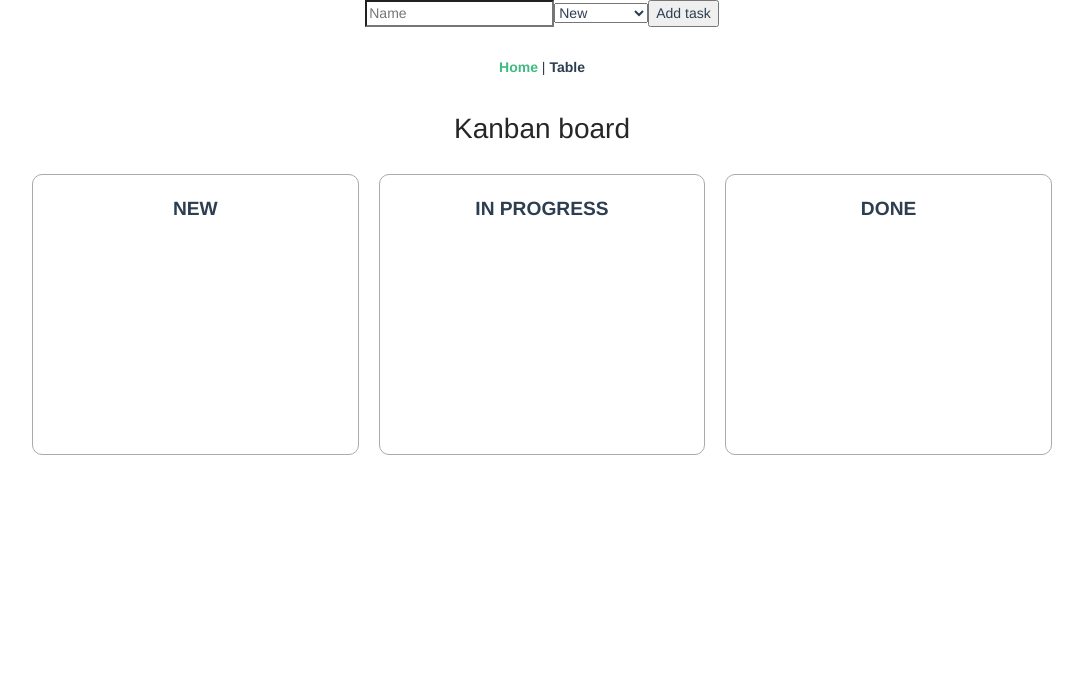
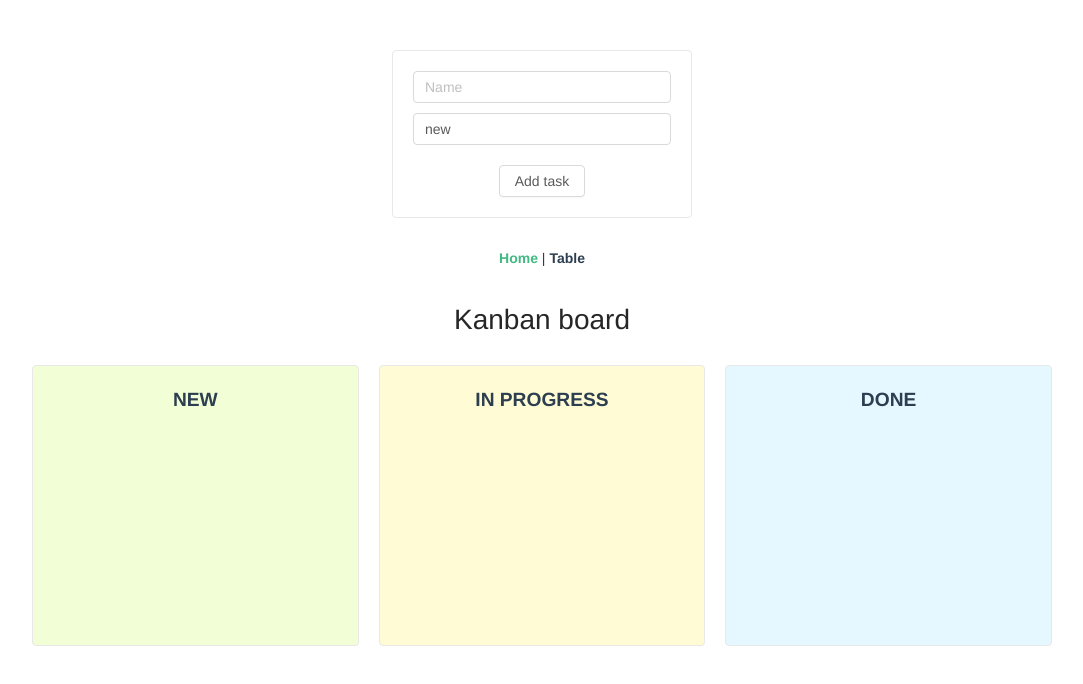
Before and after one commit to RuslanU001/TaskManager, a Vue app: page /#/ in a window 1280 px wide. Shown: the top 684 px of the page, without its empty margins (98-1181 px from the left). Built offline with nearby package versions, Linux system fonts and the light colour scheme.

Commit message:
Some improve components

```diff
--- a/src/App.vue
+++ b/src/App.vue
@@ -1,11 +1,13 @@
 <template>
   <div id="app">
+    <div class="container">
       <TaskForm/>
       <nav>
         <router-link to="/">Home</router-link> |
         <router-link to="/table">Table</router-link>
       </nav>
       <router-view/>
+    </div>
   </div>
 </template>
 
@@ -29,6 +31,11 @@ export default {
   -moz-osx-font-smoothing: grayscale;
   text-align: center;
   color: #2c3e50;
+  padding: 50px 0;
+}
+.container {
+  max-width: 1040px;
+  margin: 0 auto;
 }
 
 nav {
--- a/src/components/EditableCell.vue
+++ b/src/components/EditableCell.vue
@@ -1,25 +1,17 @@
 <template>
   <div class="editable-cell">
     <div v-if="editable" class="editable-cell-input-wrapper">
-          <a-select :value="text" style="width: 120px" :text="text" @change="handleChange" @pressEnter="check">
-            <a-select-option value="new">
-                new
-            </a-select-option>
-            <a-select-option value="inProgress">
-                inProgress
-            </a-select-option>
-            <a-select-option value="done">
-                done
-            </a-select-option>
+      <a-select :value="text" @change="handleChange" @pressEnter="check" style="width: 120px">
+        <a-select-option
+          v-for="status in statuses"
+          v-if="text !== status"
+          :value="status"
+        >{{ status }}</a-select-option>
       </a-select>
-          <a-icon
-            type="check"
-            class="editable-cell-icon-check"
-            @click="check"
-          />
+      <a-icon type="check" class="editable-cell-icon-check" @click="check" />
     </div>
     <div v-else class="editable-cell-text-wrapper">
-          {{ text || ' ' }}
+      {{ text }}
       <a-icon type="edit" class="editable-cell-icon" @click="edit" />
     </div>
   </div>
@@ -32,27 +24,21 @@ export default {
   },
   data() {
     return {
-        value: this.text,
       editable: false,
+      statuses: ['new', 'inProgress', 'done']
     };
   },
   methods: {
     handleChange(value) {
-            this.value = value;
+      this.text = value;
     },
     check() {
       this.editable = false;
-            this.$emit('change', this.value);
+      this.$emit('change', this.text);
     },
     edit() {
       this.editable = true;
     },
   },
-
 }
-
 </script>
-
-
-<style scoped>
-</style>
--- a/src/components/KanbanBoard.vue
+++ b/src/components/KanbanBoard.vue
@@ -2,7 +2,7 @@
   <div class="kanban">
     <h1>Kanban board</h1>
     <div class="kanban-list">
-            <div class="kanban-col" v-for="kanban in kanbans" :key="kanban.id">
+      <div :class="'kanban-col ' + kanban.class" v-for="kanban in kanbans" :key="kanban.id">
         <div class="kanban__title kanban-title">{{ kanban.title }}</div>
         <draggable
           class="task-list"
@@ -13,7 +13,6 @@
           <div class="kanban__item task" v-for="task in kanban.list" :key="task.id">
             <div class="task-name">{{ task.name }}</div>
             <task-dropdown :record="task" />
-
           </div>
         </draggable>
       </div>
@@ -28,36 +27,34 @@ import draggable from "vuedraggable";
 import TaskDropdown from "./TaskDropdown.vue";
 
 export default {
-  data() {
-    return {
-    }
-  },
   components: {
     draggable,
     TaskDropdown
   },
   computed: {
     ...mapGetters(['allTasks']),
-
     kanbans() {
       return [{
         id: 0,
         list: this.allTasks.filter(t => t.status === "new"),
         status: 'new',
+        class: 'kanban_new',
         title: 'New'
       }, {
         id: 1,
         list: this.allTasks.filter(t => t.status === "inProgress"),
         status: 'inProgress',
+        class: 'kanban_in-progress',
         title: 'In progress'
       }, {
         id: 2,
         list: this.allTasks.filter(t => t.status === "done"),
         status: 'done',
+        class: 'kanban_done',
         title: 'Done'
       },
-    ]},
-
+      ]
+    },
   },
   methods: {
     ...mapMutations(['changeTaskStatus']),
@@ -74,10 +71,6 @@ export default {
 * {
   box-sizing: border-box;
 }
-    .kanban {
-        max-width: 1040px;
-        margin: 0 auto;
-    }
 .kanban-list {
   display: flex;
   flex-wrap: wrap;
@@ -88,13 +81,22 @@ export default {
   padding: 20px 20px;
   margin: 10px;
 
-        border: 1px solid #aaa;
-        border-radius: 10px;
+  border: 1px solid #e8e8e8;
+  border-radius: 4px;
+}
+.kanban_new {
+  background-color: rgb(242, 255, 214);
+}
+.kanban_in-progress {
+  background-color: rgb(255, 251, 212);
+}
+.kanban_done {
+  background-color: rgb(230, 248, 255);
 }
 .kanban__title {
   margin-bottom: 10px;
 }
-    .kanban-title  {
+.kanban-title {
   text-transform: uppercase;
   font-size: 1.2rem;
   font-weight: 800;
@@ -110,9 +112,8 @@ export default {
   align-items: center;
   justify-content: space-between;
   padding: 10px 20px;
-        border: 1px solid #aaa;
+  border: 1px solid #e8e8e8;
   border-radius: 10px;
   background-color: #fff;
 }
-
 </style>
--- a/src/components/TaskDropdown.vue
+++ b/src/components/TaskDropdown.vue
@@ -1,12 +1,10 @@
-
 <template>
     <div>
-        <!-- {{record}} -->
         <a-dropdown >
             <a-menu :record="record" slot="overlay" @click="handleMenuClick($event, record)">
-            <a-menu-item key="new">To new</a-menu-item>
-            <a-menu-item key="inProgress">To in progress</a-menu-item>
-            <a-menu-item key="done">To done</a-menu-item>
+            <a-menu-item v-if="record.status !== 'new'" key="new">To new</a-menu-item>
+            <a-menu-item v-if="record.status !== 'inProgress'" key="inProgress">To in progress</a-menu-item>
+            <a-menu-item v-if="record.status !== 'done'" key="done">To done</a-menu-item>
             <a-menu-item key="delete">Delete</a-menu-item>
             </a-menu>
             <a-button><a-icon type="bars" /></a-button>
@@ -18,12 +16,8 @@
 import { mapMutations } from "vuex"
 
 export default {
-
     props: {
         record: Object,
-    },
-    data() {
-        return {}
     },
     methods: {
         ...mapMutations(['deleteTaskById', 'changeTaskStatus']),
@@ -42,8 +36,6 @@ export default {
                 case 'delete':
                     this.deleteTaskById(task.id)
                 break
-                default:
-                break
             }
         }
     },
--- a/src/components/TaskForm.vue
+++ b/src/components/TaskForm.vue
@@ -1,13 +1,11 @@
 <template>
   <form @submit.prevent="submit">
-      <input type="text" placeholder="Name" v-model="name">
-      <select name="status" id="status" v-model="status">
-          <option value="new" selected>New</option>
-          <option value="inProgress">In Progress</option>
-          <option value="done">Done</option>
-      </select>
-      <button type="submit">Add task</button>
-    </form>
+    <a-input v-model="name" placeholder="Name" class="input" />
+    <a-select v-model="status" class="select">
+      <a-select-option v-for="status in statuses" :value="status">{{ status }}</a-select-option>
+    </a-select>
+    <a-button @click="submit">Add task</a-button>
+  </form>
 </template>
 
 <script>
@@ -18,17 +16,14 @@ export default {
     return {
       name: '',
       status: 'new',
+      statuses: ['new', 'inProgress', 'done']
     }
   },
-  computed: {
-    ...mapGetters(['availableId'])
-  },
+  computed: mapGetters(['availableId']),
   methods: {
     ...mapMutations(['createTask', 'idIncrement']),
-
     submit() {
-      // save entry if fields isn't empty
-      if(this.name && this.status) {
+      if (this.name && this.status) {
         this.createTask({
           id: this.availableId,
           name: this.name,
@@ -37,14 +32,26 @@ export default {
         })
         this.idIncrement()
       }
-      // reset fields data
       this.name = ''
-      // this.status = ''
     }
   },
 }
 </script>
 
 <style scoped>
-
+form {
+  max-width: 300px;
+  padding: 20px 20px;
+  margin: 0 auto;
+  border: 1px solid #e8e8e8;
+  border-radius: 4px;
+}
+.input {
+  display: block;
+  margin-bottom: 10px;
+}
+.select {
+  display: block;
+  margin-bottom: 20px;
+}
 </style>
--- a/src/components/TaskTable.vue
+++ b/src/components/TaskTable.vue
@@ -1,9 +1,9 @@
 <template>
   <div class="table">
-        <h1>Task</h1>
+    <h1>Tasks table</h1>
     <a-table :dataSource="allTasks" :columns="columns" bordered>
       <template slot="status" slot-scope="text, record">
-            <editable-cell :text="text" @change="onCellChange(record.id, 'status', $event)" />
+        <editable-cell :text="text" @change="changeTaskStatus({ status: $event, id: record.id })" />
       </template>
       <template slot="operation" slot-scope="text, record">
         <task-dropdown :record="record" />
@@ -14,7 +14,6 @@
 
 <script>
 import { mapGetters, mapMutations } from "vuex"
-
 import EditableCell from "./EditableCell"
 import TaskDropdown from "./TaskDropdown.vue"
 import moment from "moment"
@@ -43,27 +42,15 @@ export default {
       }],
     }
   },
-  methods: {
-    ...mapMutations(['deleteTaskById', 'changeTaskStatus']),
-    onCellChange(id, dataIndex, status) {
-      this.changeTaskStatus({status, id})
-    },
-  },
   components: {
     EditableCell,
     TaskDropdown
   },
   computed: mapGetters(['allTasks']),
-
+  methods: mapMutations(['deleteTaskById', 'changeTaskStatus']),
 }
 </script>
 
-<style scoped>
-  .table {
-    max-width: 1040px;
-    margin: 0 auto;
-  }
-</style>
 <style>
 .editable-cell {
   position: relative;
@@ -107,5 +94,4 @@ export default {
 .editable-add-btn {
   margin-bottom: 8px;
 }
-
 </style>
```
Also changed, not shown: src/main.js (+4 -92 lines). Lines whose indentation alone changed are shown as unchanged.
